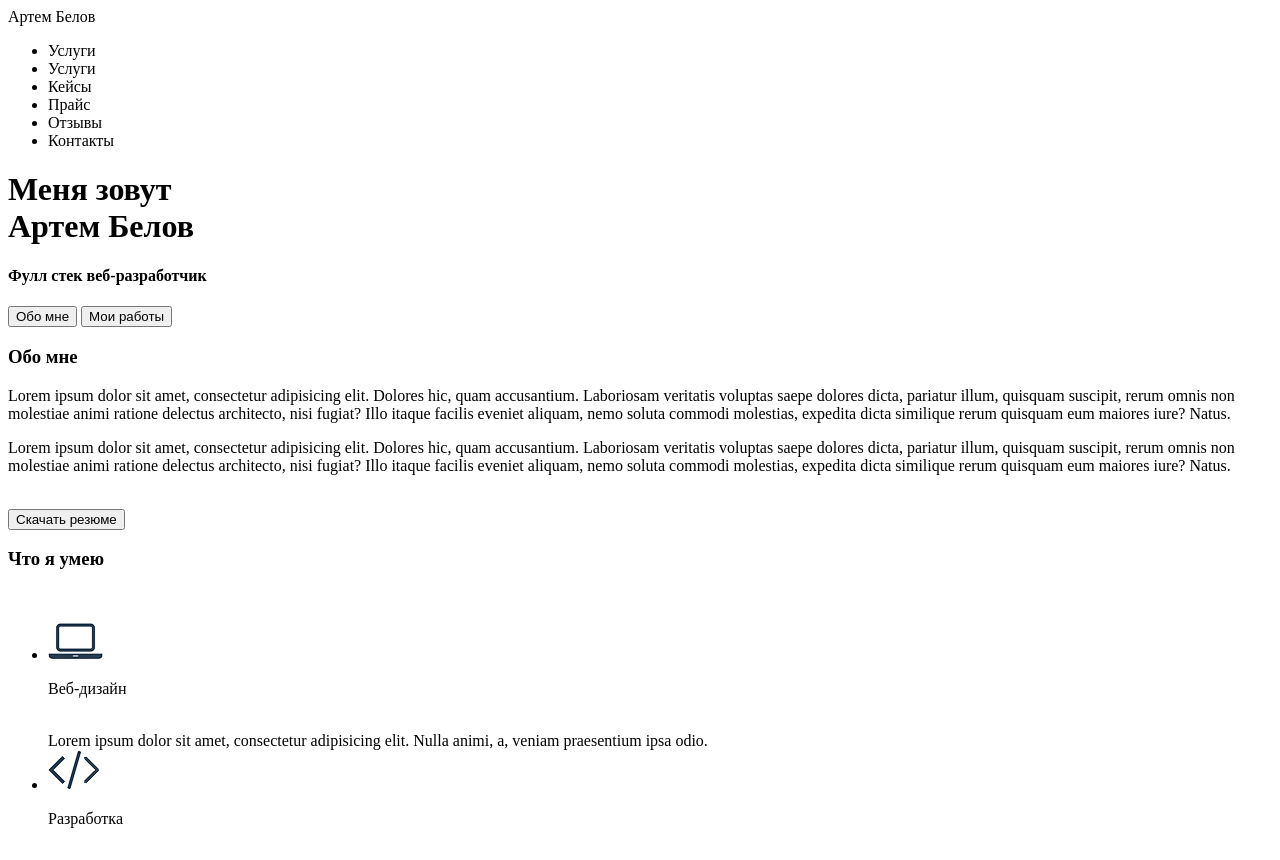
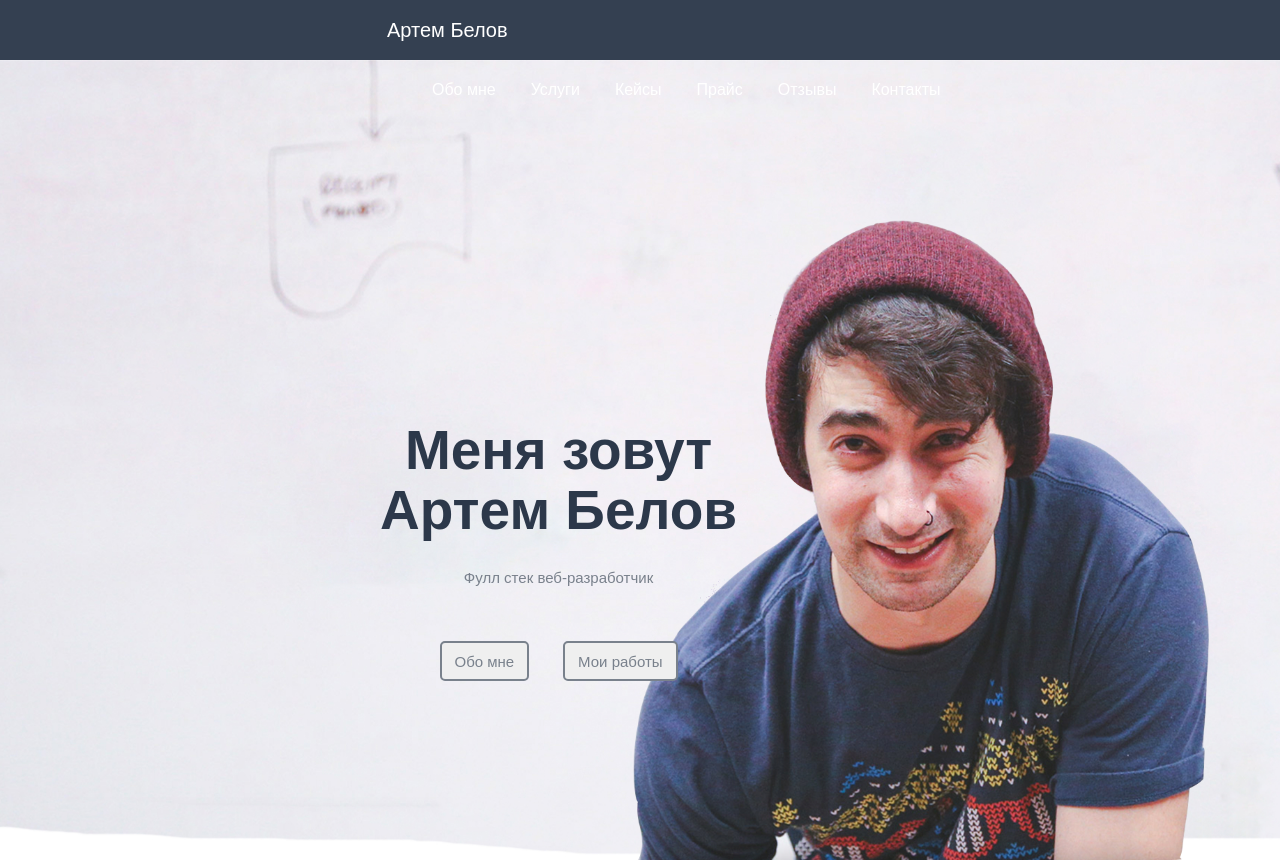
Before and after one commit to puroman987/puroman987.github.io, a plain HTML site: page src/index.html in a window 1280 px wide. Shown: the top 860 px of the page. Drawn offline with Linux system fonts and the light colour scheme.

Commit message:
Вопросы по дз
Не получается вставить бэкграунд в теме обо мне, не получается правильно отредактировать кнопку скачать резюме, не получается убрать прокрутку по горизонтали(но это потому что я еще не дошел до картинки ниже).

```diff
--- /dev/null
+++ b/src/css/reset.css
@@ -0,0 +1,41 @@
+*{
+    padding: 0;
+    margin: 0;
+    border: 0;
+}
+
+*,*:before, *:after{
+	-moz-box-sizing: border-box;
+	-webkit-box-sizing: border-box;
+	box-sizing: border-box;
+}
+
+:focus, :active{outline: none;}
+a:focus, a:active{outline: none;}
+
+nav, footer, header, aside{display: block;}
+
+html, body{
+height:100%;
+width:100%;
+font-size 100%;
+line-height: 1;
+font-size:14px;
+-ms-text-size-adjust: 100%;
+-moz-text-size-adjust: 100%;
+-webkit-text-size-adjust: 100%;
+}
+
+input, button, textarea{font-family: inherit;
+}
+
+input::-ms-clear{display: none;}
+button{cursor: pointer;}
+button::-moz-focus-inner{padding: 0; border:0;}
+a, a:visited{text-decoration: none; color: black;}
+a:hover{text-decoration: none;}
+ul li{list-style: none;}
+img{vertical-align: top;}
+
+
+h1,h2,h3,h4,h5,h6{font-size: inherit; font-weight: 400;}
--- /dev/null
+++ b/src/css/style.css
@@ -0,0 +1,111 @@
+body{
+    font-family: Arial, sans-serif;
+    width: auto;
+    box-sizing: border-box;
+}
+nav{
+    width: 100%;
+    height: 60px;
+    background: #344051;
+}
+.logo{
+    color: white;
+    font-size: 20px;
+    line-height: 60px;
+    padding-left: 387px;
+    float: left;
+}
+.menu{
+    color: white;
+    margin-left: 432px;
+    float: left;
+}
+ul li{
+
+    float:left;
+    line-height: 60px;
+    color: white;
+    padding-right: 35px;
+    font-size: 16px;
+}
+.main{
+    width: auto;
+    height: calc(100%);
+    background:url(../img/%D0%9F%D0%B0%D1%80%D0%B5%D0%BD%D1%8C.png) no-repeat 90% 100%/auto 80% , url(../img/%D1%84%D0%BE%D0%BD1.jpg) no-repeat center/cover;
+}
+.title_container{
+    float: left;
+    margin: 300px 0px 0px 380px;
+    color: #2c384a;
+    text-align: center;
+}
+.title_container h1{
+    font-size: 55px;
+    line-height: 60px;
+    font-weight: bold;
+}
+.title_container h4{
+    font-size: 15px;
+    color: #79818c;
+    margin-top: 30px;
+}
+.title_container input{
+    font-size: 15px;
+    color: #79818c;
+    height: 40px;
+    text-align: center;
+    border: 2px solid #79818c;
+    border-radius: 5px;
+    padding: 0px 13px;
+    margin-top: 56px;
+    margin-right: 15px;
+    margin-left: 15px;
+}
+
+h3{
+    background:(../img/%D0%A4%D0%BE%D0%BD%D0%BE%D0%B2%D1%8B%D0%B9%20%D1%81%D0%BB%D0%BE%D0%B9.jpg) no-repeat center/cover;
+    background: url(../img/%D0%A7%D0%B5%D1%80%D1%82%D0%B0%20%D0%B7%D0%B0%D0%B3%D0%BE%D0%BB%D0%BE%D0%B2%D0%BA%D0%B0.png) no-repeat center;
+    text-align: center;
+    padding-bottom: 55px;
+    margin-top: 55px;
+    line-height: 130px;
+    font-size: 22px;
+    font-weight: bold;
+    text-transform: uppercase;
+    color: #263244;
+    font-family: Franklin Gothic Medium , sans-serif;
+}
+.image{
+    text-align: center;
+    padding-bottom: 25px;
+}
+span{
+    display: block;
+    width: 750px;
+    margin:28px 420px 40px;
+    height: auto;
+    text-align: left;
+    color: #3f495a;
+    font-size: 4.24 pt;
+    font-family: Calibri , sans-serif;
+}
+span>p{
+    margin-top: 40px;
+}
+.rezume input{
+    font-size: 4.24 pt;
+    color: #79818c;
+    height: 40px;
+    text-align: center;
+    border: 2px solid #79818c;
+    border-radius: 5px;
+    padding: 10px 10px 10px 25px;
+    background: url(../img/%D0%B8%D0%BA%D0%BE%D0%BD%D0%BA%D0%B0.png)  no-repeat left;
+    margin-left: 700px;
+}
+div .uslugi{
+    background-image: url(../img/%D0%BA%D0%B0%D1%80%D1%82%D0%B8%D0%BD%D0%BA%D0%B0%20%D1%84%D0%BE%D0%BD%D0%B0.jpg)no-repeat center;
+    width: 800px;
+    height: 800px;
+    background-position: center;
+}
--- a/src/index.html
+++ b/src/index.html
@@ -7,13 +7,15 @@
     <meta name="author" content="Artem">
     <meta name="robots" content="all">
     <meta property="og:title" content="Это моя первая страница...">
+    <link rel="stylesheet" href="css/reset.css">
+    <link rel="stylesheet" style="text/css" href="css/style.css">
 </head>
 <body>
     <header>
         <nav>
             <div class="logo">Артем Белов</div>
             <div class="menu"><ul>
-                <li>Услуги</li>
+                <li>Обо мне</li>
                 <li>Услуги</li>
                 <li>Кейсы</li>
                 <li>Прайс</li>
@@ -29,12 +31,13 @@
     <input type="submit" value="Обо мне">
     <input type="submit" value="Мои работы">
 </div></div>
-<h3>Обо мне</h3>
-<span>Lorem ipsum dolor sit amet, consectetur adipisicing elit. Dolores hic, quam accusantium. Laboriosam veritatis voluptas saepe dolores dicta, pariatur illum, quisquam suscipit, rerum omnis non molestiae animi ratione delectus architecto, nisi fugiat? Illo itaque facilis eveniet aliquam, nemo soluta commodi molestias, expedita dicta similique rerum quisquam eum maiores iure? Natus.</span>
-    <p>Lorem ipsum dolor sit amet, consectetur adipisicing elit. Dolores hic, quam accusantium. Laboriosam veritatis voluptas saepe dolores dicta, pariatur illum, quisquam suscipit, rerum omnis non molestiae animi ratione delectus architecto, nisi fugiat? Illo itaque facilis eveniet aliquam, nemo soluta commodi molestias, expedita dicta similique rerum quisquam eum maiores iure? Natus.</p>
-    <br><input type="submit" value="Скачать резюме">
-    <br><h3>Что я умею</h3>
-    <br><div class="menu2"><ul>
+<div class="about"><h3>Обо мне</h3>
+<p class="image"><img src="img/%D1%84%D0%BE%D1%82%D0%BA%D0%B0%20%D0%BA%D1%80%D1%83%D0%B3.png"></p>
+<span>Lorem ipsum dolor sit amet, consectetur adipisicing elit. Magni sed quo, voluptatibus. Sapiente numquam placeat incidunt, porro obcaecati adipisci cumque ab facere ex animi, inventore at, delectus! Quis eligendi, enim aperiam consequuntur voluptatem.
+    <p>Lorem ipsum dolor sit amet, consectetur adipisicing elit. Dolores hic, quam accusantium. Laboriosam veritatis voluptas saepe dolores dicta, pariatur illum, quisquam suscipit, rerum omnis non molestiae animi ratione delectus architecto, nisi fugiat? Illo itaque facilis eveniet aliquam, nemo soluta commodi molestias, expedita dicta similique rerum quisquam eum maiores iure? Natus.</p></span>
+    <p class="rezume"><input img src="img/%D0%B8%D0%BA%D0%BE%D0%BD%D0%BA%D0%B0.png" type="submit" value="Скачать резюме"></p></div>
+<br><div class="uslugi" ><h3>Что я умею</h3>
+<br><ul>
                 <li><img src="img/%D0%BD%D0%BE%D1%83%D1%82.png">
                 <p>Веб-дизайн</p>
                 <br>Lorem ipsum dolor sit amet, consectetur adipisicing elit. Nulla animi, a, veniam praesentium ipsa odio.
@@ -54,7 +57,7 @@
     </ul></div>
     <br><h3>Кейсы</h3>
     <p>Lorem ipsum dolor sit amet, consectetur adipisicing elit. Tempora modi, accusamus perferendis ipsa voluptatum, architecto!
-    <p><img src="img/%D1%84%D0%BE%D1%82%D0%BA%D0%B0.png"></p>
+    <p><img class="caseimg" src="img/%D1%84%D0%BE%D1%82%D0%BA%D0%B0.png"></p>
     <p>CLIENT:</p>
     Какая-то комапния
     <p>WEBSITE:</p>
@@ -62,7 +65,7 @@
     <p><input type="submit" value="VISIT LIVE SITE"></p>
     <h4>Название проекта</h4>
     <p>Lorem ipsum dolor sit amet, consectetur adipisicing elit. Ducimus debitis dicta aut alias adipisci eaque, asperiores saepe, architecto officia! Rerum dignissimos ducimus sunt sapiente voluptates magni molestias voluptatum. Dolore consequatur sunt, atque sapiente temporibus et nesciunt suscipit cum. Nesciunt, dolor.</p>
-    <h3>Расчет стоимости</h3>
+    <h4>Расчет стоимости</h4>
     <h4>Тип сайта</h4>
     <select name="list1" id="list" >
         <option value="opt0">Выберите пункт...</option>
```
Also changed, not shown: src/img/Парень.png (added), src/img/Фоновый слой.jpg (added), src/img/Черта заголовка.png (added), src/img/иконка.png (added), src/img/картинка фона.jpg (added), src/img/фон1.jpg (added), src/img/фотка круг.png (added), 1 other file.
